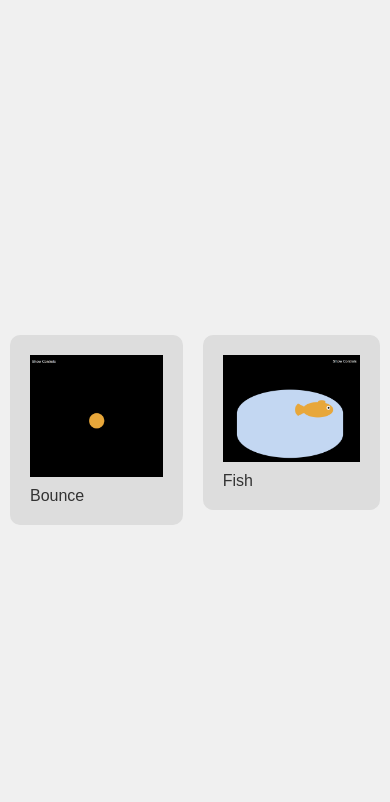
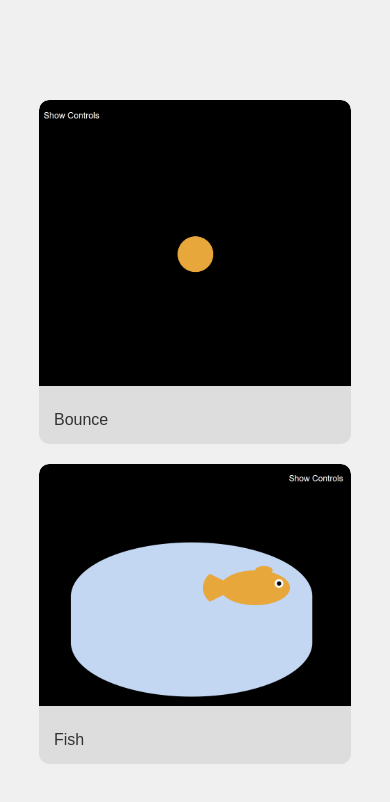
Before and after one commit to riya461/CVI_website, a plain HTML site: page index.html in a window 390 px wide. Drawn offline with Linux system fonts and the light colour scheme.

Commit message:
added the responsiveness

```diff
--- a/index.html
+++ b/index.html
@@ -11,6 +11,7 @@
     <link rel="stylesheet" href="style.css">
 </head>
 <body>
+    <div>
     <ul class="play-card">
         <li class="card-item">
             <a href="bounce.html">
@@ -25,5 +26,6 @@
             </a>
         </li>
     </ul>
+</div>
 </body>
 </html>
--- a/style.css
+++ b/style.css
@@ -3,6 +3,7 @@
     margin: 0;
     padding: 0;
     box-sizing: border-box;
+
 }
 
 body {
@@ -19,34 +20,37 @@ body {
     display: flex; /* Display list items horizontally */
     justify-content: center; /* Center align items */
     margin-top: 20px;
-
+    padding: 0;
 }
 
 .card-item {
-    margin: 0 10px; /* Spacing between list items */
+    margin: 10px; /* Spacing between list items */
     position: relative;
-
+    flex: 1 0 auto; /* Ensure items grow and shrink evenly */
+    max-width: 300px; /* Limit max width of each card */
 }
 
 a {
     text-decoration: none; /* Remove underline from links */
     color: #333; /* Link text color */
-    padding: 20px; /* Padding inside links */
+    display: block; /* Ensure full width clickable area */
     border-radius: 10px; /* Rounded corners */
     background-color: #ddd; /* Background color for links */
     transition: background-color 0.3s ease; /* Smooth transition for background color */
-    display: inline-block;
     position: relative;
     overflow: hidden; /* Ensure image and text stay contained */
 }
 
 img {
-    max-width: 100%; /* Responsive images */
+    max-width: 100%; /* Ensure images fit within the container */
     display: block; /* Remove extra space below images */
     margin-bottom: 10px; /* Space between image and text */
+    border-top-left-radius: 10px; /* Adjust border radius for images */
+    border-top-right-radius: 10px;
 }
 
 span {
+    padding: 15px; /* Padding for text */
     display: block; /* Ensure text is on a new line */
 }
 
@@ -82,3 +86,15 @@ a:hover::before {
     opacity: 1;
     transform: scale(15); /* Scale up the bubble on hover */
 }
+
+/* Media query for smaller screens */
+@media (max-width: 768px) {
+    .play-card {
+        flex-direction: column; /* Stack items vertically on smaller screens */
+        align-items: center; /* Center align items vertically */
+    }
+
+    .card-item {
+        max-width: 80%; /* Full width cards on smaller screens */
+    }
+}
```
